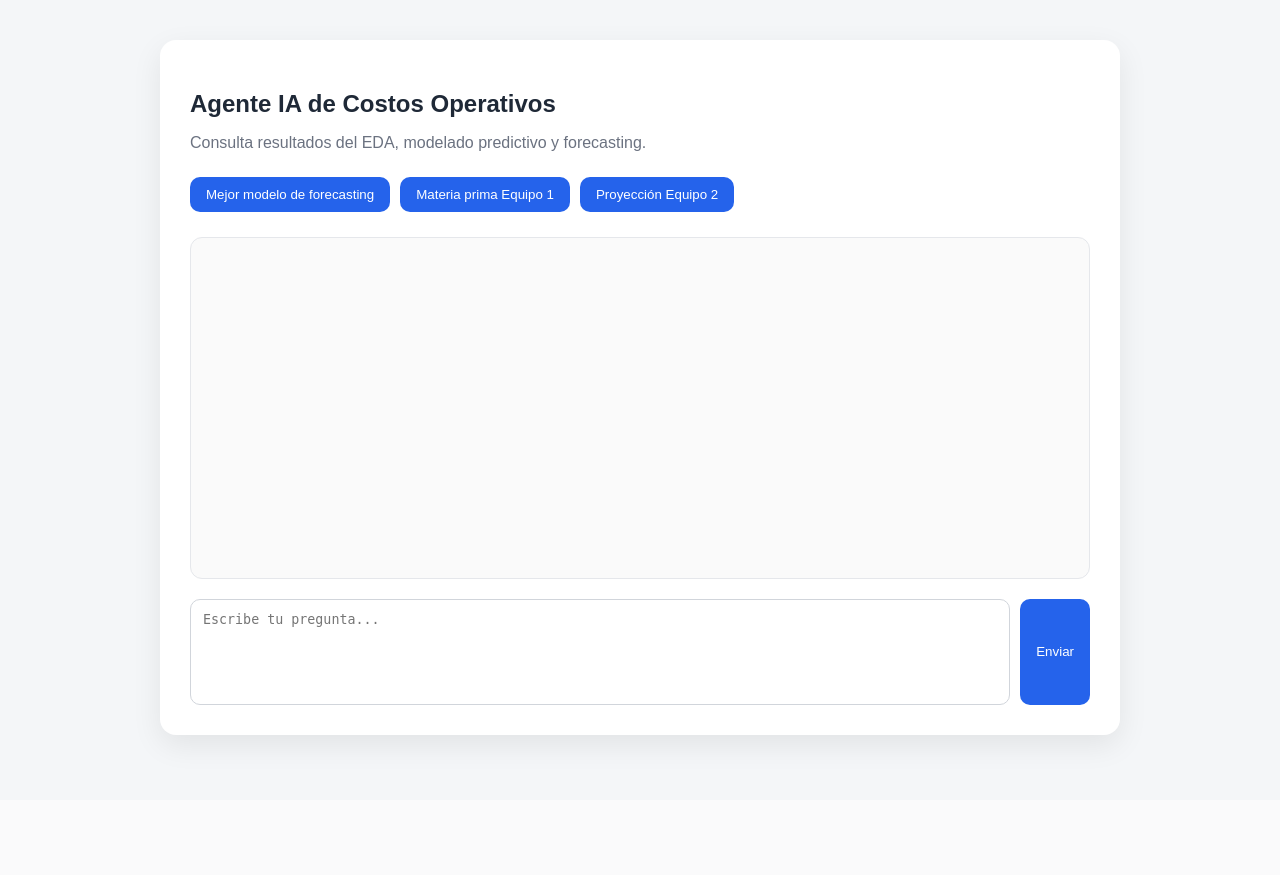
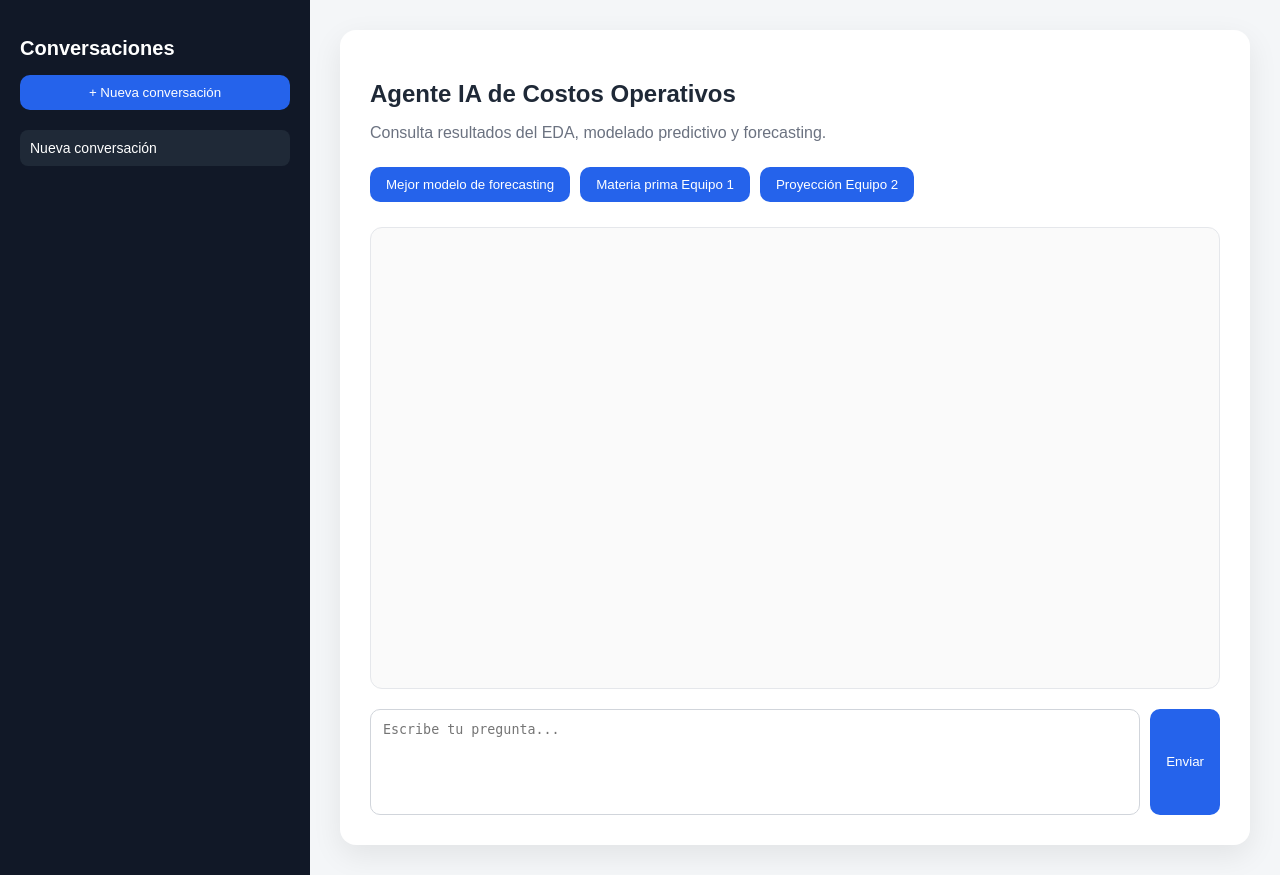
Before and after one commit to mariajose-erazo/dataknow-costos-operativos, a FastAPI app: page / in a window 1280 px wide. Before the commit the page ends 751 px from the top, so only its background shows below. Run offline with FastAPI, Linux system fonts and the light colour scheme.

Commit message:
feat: mejorar interfaz con historial y markdown

```diff
--- a/app/static/app.js
+++ b/app/static/app.js
@@ -1,33 +1,98 @@
+let conversations = JSON.parse(localStorage.getItem("conversations")) || [];
+let currentConversationId = null;
+
+function saveConversations() {
+    localStorage.setItem("conversations", JSON.stringify(conversations));
+}
+
+function newConversation() {
+    const conversation = {
+        id: Date.now(),
+        title: "Nueva conversación",
+        messages: []
+    };
+
+    conversations.unshift(conversation);
+    currentConversationId = conversation.id;
+
+    saveConversations();
+    renderConversationList();
+    renderChat();
+}
+
+function getCurrentConversation() {
+    return conversations.find(c => c.id === currentConversationId);
+}
+
+function renderConversationList() {
+    const list = document.getElementById("conversationList");
+    list.innerHTML = "";
+
+    conversations.forEach(conversation => {
+        const div = document.createElement("div");
+        div.className = "conversation-item";
+        div.textContent = conversation.title;
+
+        div.onclick = () => {
+            currentConversationId = conversation.id;
+            renderChat();
+            renderConversationList();
+        };
+
+        list.appendChild(div);
+    });
+}
+
+function renderChat() {
+    const chatBox = document.getElementById("chatBox");
+    chatBox.innerHTML = "";
+
+    const conversation = getCurrentConversation();
+
+    if (!conversation) return;
+
+    conversation.messages.forEach(message => {
+        addMessageToDOM(message.sender, message.text, message.type);
+    });
+}
+
 async function sendQuestion() {
-
     const input = document.getElementById("questionInput");
     const question = input.value.trim();
 
-    if (!question) {
-        return;
+    if (!question) return;
+
+    if (!currentConversationId) {
+        newConversation();
     }
 
-    addMessage("Tú", question, "user");
+    const conversation = getCurrentConversation();
+
+    if (conversation.messages.length === 0) {
+        conversation.title = question.slice(0, 35);
+    }
+
+    conversation.messages.push({
+        sender: "Tú",
+        text: question,
+        type: "user"
+    });
+
+    saveConversations();
+    renderConversationList();
+    renderChat();
 
     input.value = "";
 
-    addMessage(
-        "Agente",
-        "Pensando...",
-        "agent",
-        true
-    );
+    addMessageToDOM("Agente", "Pensando...", "agent", true);
 
     try {
-
         const response = await fetch("/chat", {
             method: "POST",
             headers: {
                 "Content-Type": "application/json"
             },
-            body: JSON.stringify({
-                question: question
-            })
+            body: JSON.stringify({ question })
         });
 
         const data = await response.json();
@@ -35,73 +100,76 @@ async function sendQuestion() {
         removeLoading();
 
         if (!response.ok) {
-            addMessage(
-                "Agente",
-                `Error: ${data.detail}`,
-                "agent"
-            );
-            return;
+            conversation.messages.push({
+                sender: "Agente",
+                text: `Error: ${data.detail}`,
+                type: "agent"
+            });
+        } else {
+            conversation.messages.push({
+                sender: "Agente",
+                text: data.answer,
+                type: "agent"
+            });
         }
 
-        addMessage(
-            "Agente",
-            data.answer,
-            "agent"
-        );
+        saveConversations();
+        renderChat();
 
     } catch (error) {
-
         removeLoading();
 
-        addMessage(
-            "Agente",
-            `Error de conexión: ${error.message}`,
-            "agent"
-        );
+        conversation.messages.push({
+            sender: "Agente",
+            text: `Error de conexión: ${error.message}`,
+            type: "agent"
+        });
+
+        saveConversations();
+        renderChat();
     }
 }
 
-
 function askExample(question) {
-
     document.getElementById("questionInput").value = question;
-
     sendQuestion();
 }
 
-
-function addMessage(sender, text, className, loading = false) {
-
+function addMessageToDOM(sender, text, type, loading = false) {
     const chatBox = document.getElementById("chatBox");
 
     const div = document.createElement("div");
-
     div.classList.add("message");
 
     if (loading) {
         div.id = "loadingMessage";
     }
 
-    div.innerHTML = `
-        <div class="${className}">
-            ${sender}
-        </div>
-        <div class="agent">
-            ${text}
-        </div>
-    `;
+    if (type === "user") {
+        div.innerHTML = `
+            <div class="user">${sender}</div>
+            <div>${text}</div>
+        `;
+    } else {
+        div.innerHTML = `
+            <div class="agent-label">${sender}</div>
+            <div class="agent">${marked.parse(text)}</div>
+        `;
+    }
 
     chatBox.appendChild(div);
-
     chatBox.scrollTop = chatBox.scrollHeight;
 }
 
+function removeLoading() {
+    const loading = document.getElementById("loadingMessage");
+    if (loading) loading.remove();
+}
 
-function removeLoading() {
-
-    const loading = document.getElementById("loadingMessage");
-
-    if (loading) {
-        loading.remove();
-    }
+if (conversations.length === 0) {
+    newConversation();
+} else {
+    currentConversationId = conversations[0].id;
+    renderConversationList();
+    renderChat();
 }
--- a/app/static/styles.css
+++ b/app/static/styles.css
@@ -5,9 +5,45 @@ body {
     color: #1f2937;
 }
 
+.layout {
+    display: flex;
+    min-height: 100vh;
+}
+
+.sidebar {
+    width: 270px;
+    background: #111827;
+    color: white;
+    padding: 20px;
+}
+
+.sidebar h2 {
+    font-size: 20px;
+    margin-bottom: 15px;
+}
+
+.new-chat {
+    width: 100%;
+    margin-bottom: 20px;
+    background: #2563eb;
+}
+
+.conversation-item {
+    padding: 10px;
+    border-radius: 8px;
+    cursor: pointer;
+    margin-bottom: 8px;
+    background: #1f2937;
+    font-size: 14px;
+}
+
+.conversation-item:hover {
+    background: #374151;
+}
+
 .container {
-    max-width: 900px;
-    margin: 40px auto;
+    flex: 1;
+    margin: 30px;
     background: white;
     padding: 30px;
     border-radius: 16px;
@@ -43,7 +79,9 @@ button:hover {
 }
 
 .chat-box {
-    min-height: 300px;
+    min-height: 420px;
+    max-height: 520px;
+    overflow-y: auto;
     border: 1px solid #e5e7eb;
     border-radius: 12px;
     padding: 20px;
@@ -52,18 +90,32 @@ button:hover {
 }
 
 .message {
-    margin-bottom: 16px;
-    line-height: 1.5;
+    margin-bottom: 22px;
+    line-height: 1.6;
 }
 
 .user {
     font-weight: bold;
     color: #111827;
+    margin-bottom: 6px;
+}
+
+.agent-label {
+    font-weight: bold;
+    color: #2563eb;
+    margin-bottom: 6px;
 }
 
 .agent {
     color: #374151;
-    white-space: pre-wrap;
+}
+
+.agent strong {
+    color: #111827;
+}
+
+.agent ul {
+    margin-top: 8px;
 }
 
 .input-area {
--- a/app/templates/index.html
+++ b/app/templates/index.html
@@ -4,8 +4,16 @@
     <meta charset="UTF-8">
     <title>Agente IA - Costos Operativos</title>
     <link rel="stylesheet" href="/static/styles.css">
+    <script src="https://cdn.jsdelivr.net/npm/marked/marked.min.js"></script>
 </head>
 <body>
+    <div class="layout">
+        <aside class="sidebar">
+            <h2>Conversaciones</h2>
+            <button class="new-chat" onclick="newConversation()">+ Nueva conversación</button>
+            <div id="conversationList"></div>
+        </aside>
+
         <main class="container">
             <section class="header">
                 <h1>Agente IA de Costos Operativos</h1>
@@ -31,6 +39,7 @@
                 <button onclick="sendQuestion()">Enviar</button>
             </section>
         </main>
+    </div>
 
     <script src="/static/app.js"></script>
 </body>
```
Lines whose indentation alone changed are shown as unchanged.
